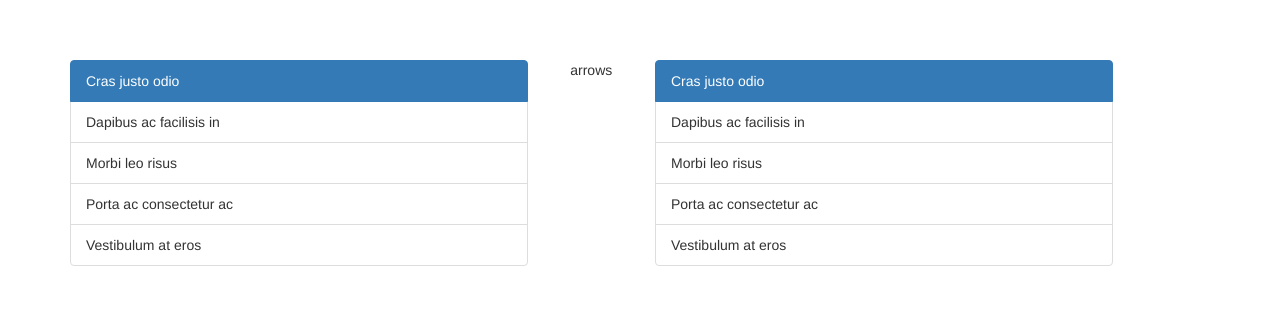
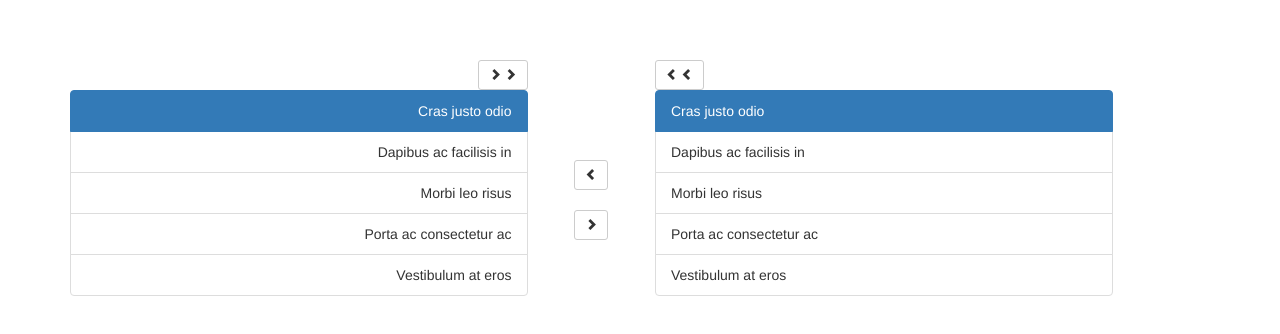
Before and after one commit to bbilginn/bootstrap-duallist, a plain HTML site: page index.html in a window 1280 px wide. Drawn offline with nearby package versions, Linux system fonts and the light colour scheme.

Commit message:
move all buttons

```diff
--- a/index.html
+++ b/index.html
@@ -3,11 +3,18 @@
 <head>
     <title>Page Designer</title>
     <link rel="stylesheet" href="http://maxcdn.bootstrapcdn.com/bootstrap/3.2.0/css/bootstrap.min.css" />
-    <link href="http://maxcdn.bootstrapcdn.com/font-awesome/4.1.0/css/font-awesome.min.css" rel="stylesheet" />
+    <!--<link href="http://maxcdn.bootstrapcdn.com/font-awesome/4.1.0/css/font-awesome.min.css" rel="stylesheet" />-->
     <style>
         [data-first], [data-second] {
             cursor: pointer;
         }
+
+        [data-arrows] {
+            padding-top: 100px;
+        }
+            [data-arrows] button {
+                margin-bottom: 20px;
+            }
     </style>
 </head>
 <body class="container">
@@ -20,8 +27,13 @@
     <div class="row">
 
 
-        <div class="col-md-5">
+        <div class="col-md-5 text-right">
 
+
+            <button type="button" class="btn btn-default btn-sm">
+                <span class="glyphicon glyphicon-chevron-right"></span>
+                <span class="glyphicon glyphicon-chevron-right"></span>
+            </button>
             <ul data-first class="list-group">
                 <li class="list-group-item active">Cras justo odio</li>
                 <li class="list-group-item">Dapibus ac facilisis in</li>
@@ -32,12 +44,24 @@
 
         </div>
 
-        <div class="col-md-1 text-center">
-            arrows
+        <div data-arrows class="col-md-1 text-center">
+
+            <button type="button" class="btn btn-default btn-sm">
+                <span class="glyphicon glyphicon-chevron-left"></span>
+            </button>
+
+            <button type="button" class="btn btn-default btn-sm">
+                <span class="glyphicon glyphicon-chevron-right"></span>
+            </button>
+
         </div>
 
         <div data-second class="col-md-5">
 
+            <button type="button" class="btn btn-default btn-sm">
+                <span class="glyphicon glyphicon-chevron-left"></span>
+                <span class="glyphicon glyphicon-chevron-left"></span>
+            </button>
             <ul class="list-group">
                 <li class="list-group-item active">Cras justo odio</li>
                 <li class="list-group-item">Dapibus ac facilisis in</li>
```
